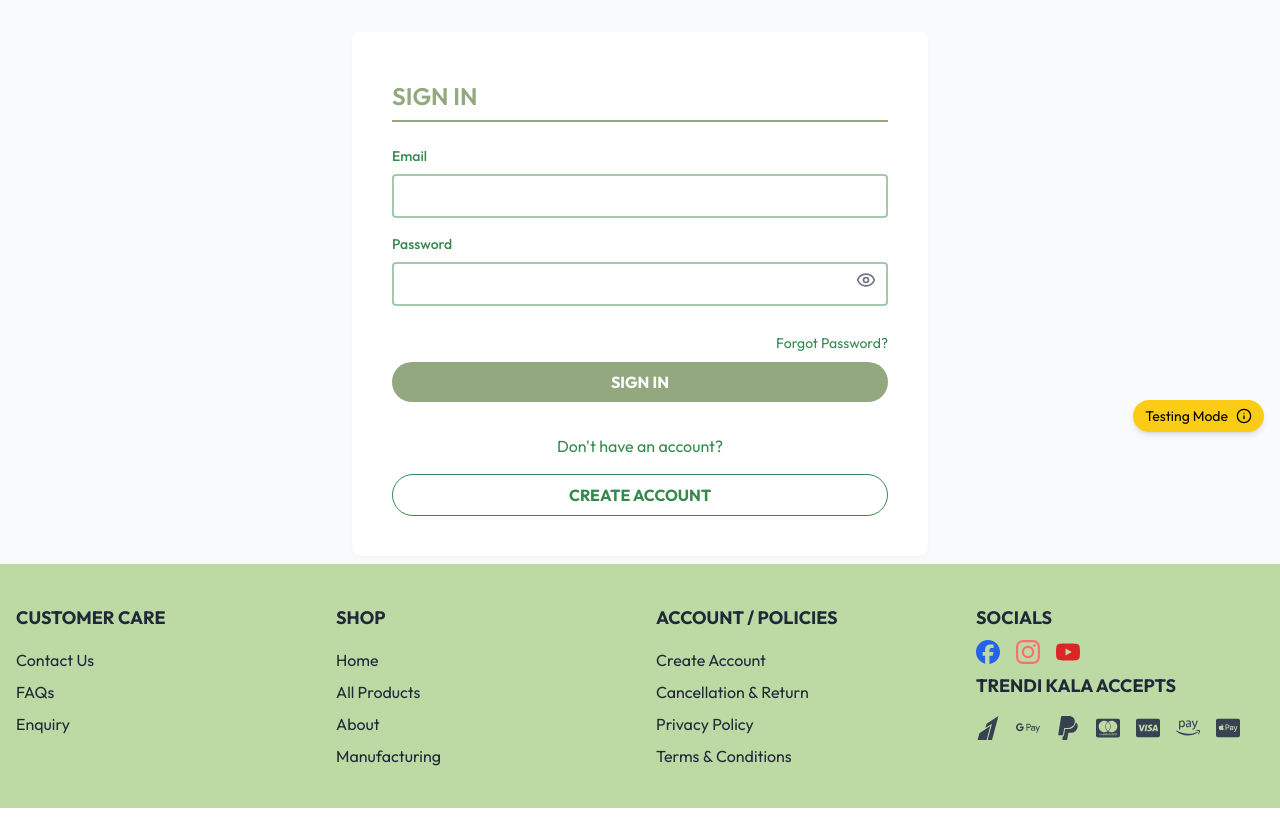
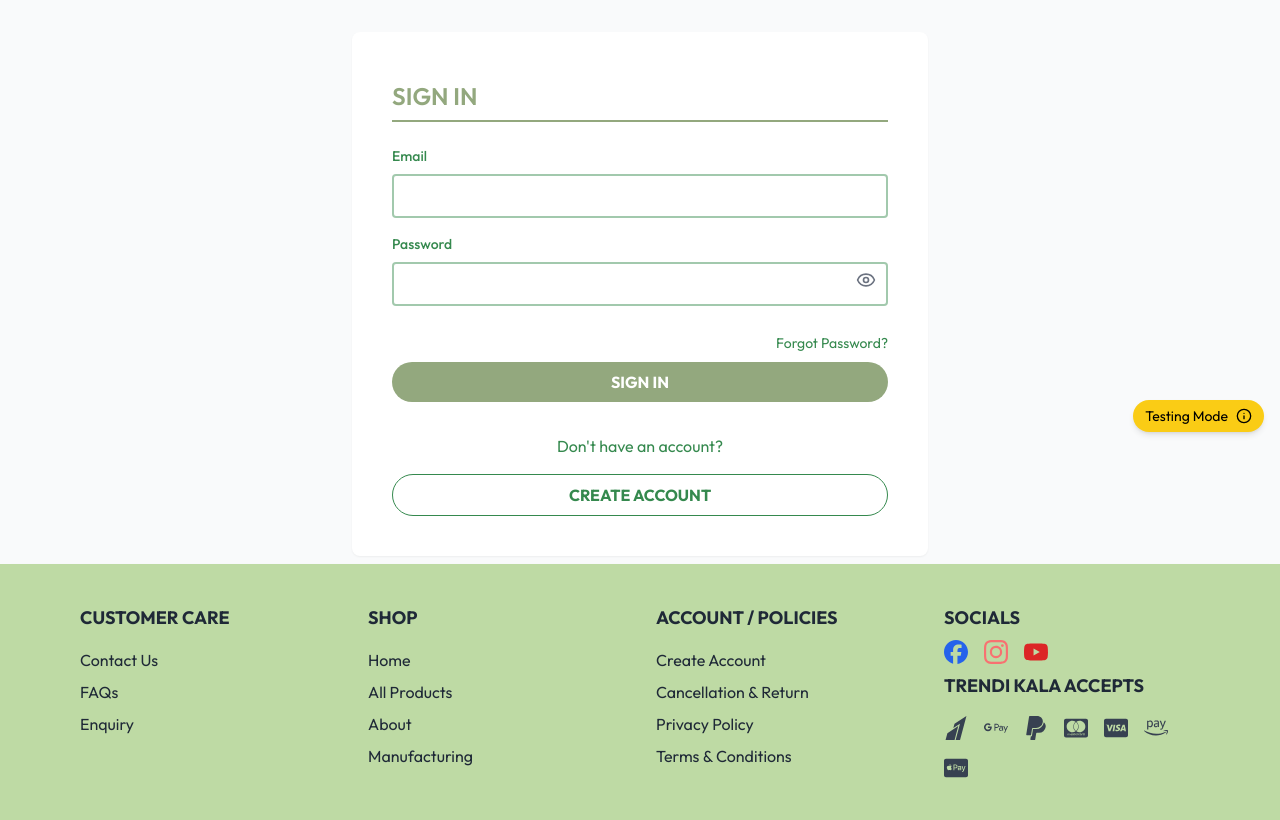
Before and after one commit to TrendiKalaIt/Trendikala-testing, a React (Vite) app in the folder frontend/: page /signin in a window 1280 px wide. Built offline with nearby package versions, Linux system fonts and the light colour scheme; no server answers.

Commit message:
Footer design

```diff
--- a/frontend/src/components/Footer.jsx
+++ b/frontend/src/components/Footer.jsx
@@ -8,8 +8,8 @@ import { FaCcVisa, FaCcApplePay } from 'react-icons/fa';
 
 const Footer = () => {
   return (
-    <footer className="bg-[#bedaa4] text-gray-800 py-10 px-4 shadow-lg">
-      <div className="container mx-auto grid grid-cols-1 md:grid-cols-4 gap-8 text-start ">
+    <footer className="bg-[#bedaa4] text-gray-800 py-10 px-6 md:px-20 shadow-lg">
+      <div className="container mx-auto grid grid-cols-1 md:grid-cols-3  lg:grid-cols-4 sm:grid-cols-2 gap-8 text-start ">
 
         {/* Customer Care */}
         <div>
```
